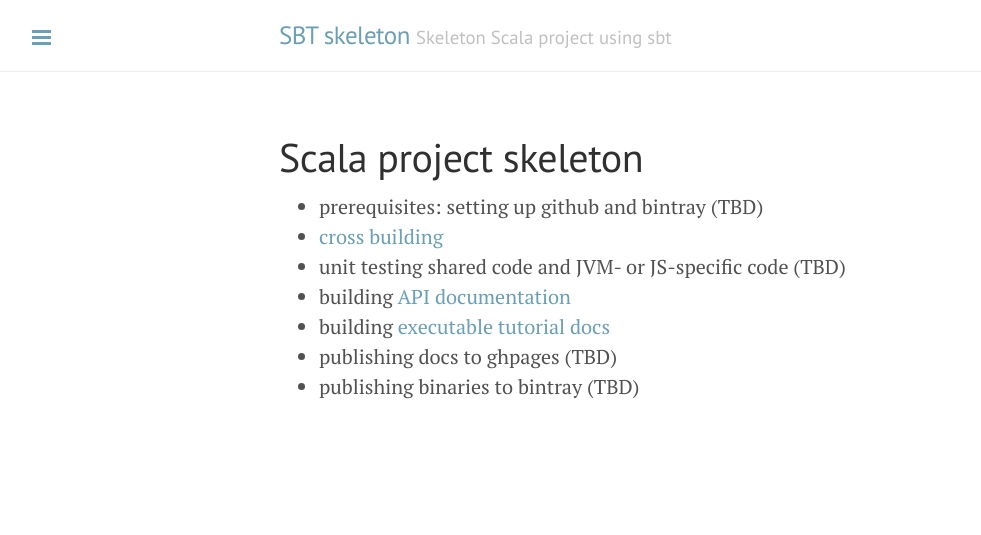
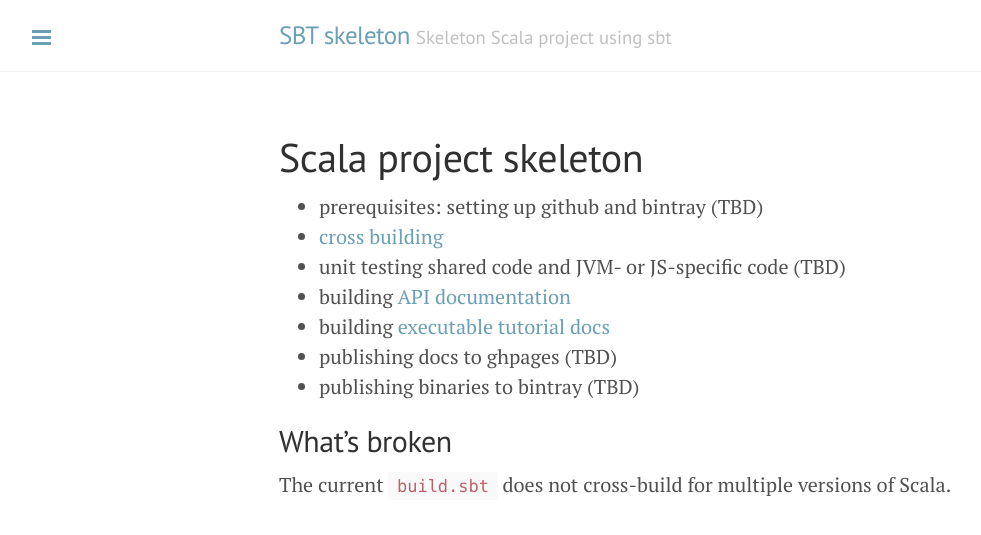
Before and after one commit to neelsmith/skelly, a Jekyll site: the page built from docs/index.md, in a window 1280 px wide. Shown: the top 535 px of the page, without its empty margins (1-982 px from the left). Built offline with Jekyll 4.4.1, drawn with Linux system fonts in a browser that asks for light colours.

Commit message:
Update tut

```diff
--- a/docs/index.md
+++ b/docs/index.md
@@ -11,3 +11,9 @@ title: Scala project skeleton
 -   building [executable tutorial docs](tut)
 -   publishing docs to ghpages (TBD)
 -   publishing binaries to bintray (TBD)
+
+
+
+## What's broken
+
+The current `build.sbt` does not cross-build for multiple versions of Scala.
```
Also changed, not shown: shared/src/main/tut/index.md (+6 -0 lines), 1 other file.
